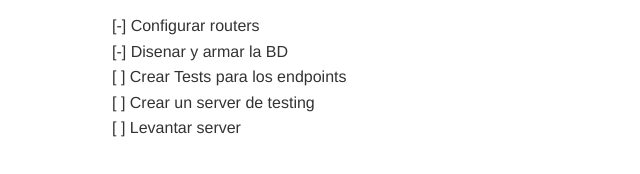
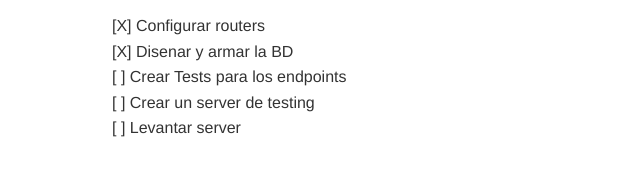
Before and after one commit to Elias-Gill/portfolio, an Astro site: page /notas/nota2 in a window 1280 px wide. Shown: the part 340-514 px from the top of the page, 0-640 px from the left. Built offline with nearby package versions, Linux system fonts and the light colour scheme; Astro itself is replaced by a stand-in of ours.

Commit message:
feat(git_saver): Autogenerated commit (dom 15 oct 2023 21:22:41 -03)

```diff
--- a/src/content/notas/nota2.md
+++ b/src/content/notas/nota2.md
@@ -4,8 +4,8 @@ descripcion: Nada de nada, es solo para probar
 ---
 
 # TODO:
-- [-] Configurar routers
-- [-] Disenar y armar la BD
+- [X] Configurar routers
+- [X] Disenar y armar la BD
 - [ ] Crear Tests para los endpoints
 - [ ] Crear un server de testing
 - [ ] Levantar server
```
